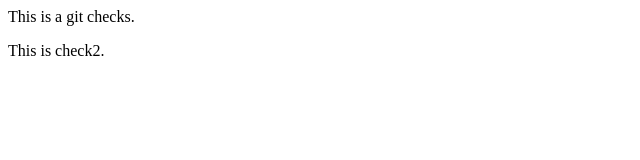
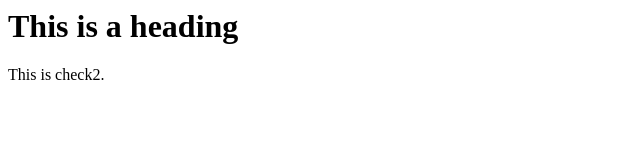
Before and after one commit to ushaworkpd/AssignmentPro1, a plain HTML site: page index.html in a window 1280 px wide. Shown: the whole page, without its empty margins (0-640 px from the left). Drawn offline with Linux system fonts and the light colour scheme.

Commit message:
Update index.html
i have added heading

```diff
--- a/index.html
+++ b/index.html
@@ -1,7 +1,7 @@
 <html>
 <body>
 
-<p>This is a git checks.</p>
+<h1>This is a heading</h1>
 <p>This is check2.</p>
 
 </body>
```
